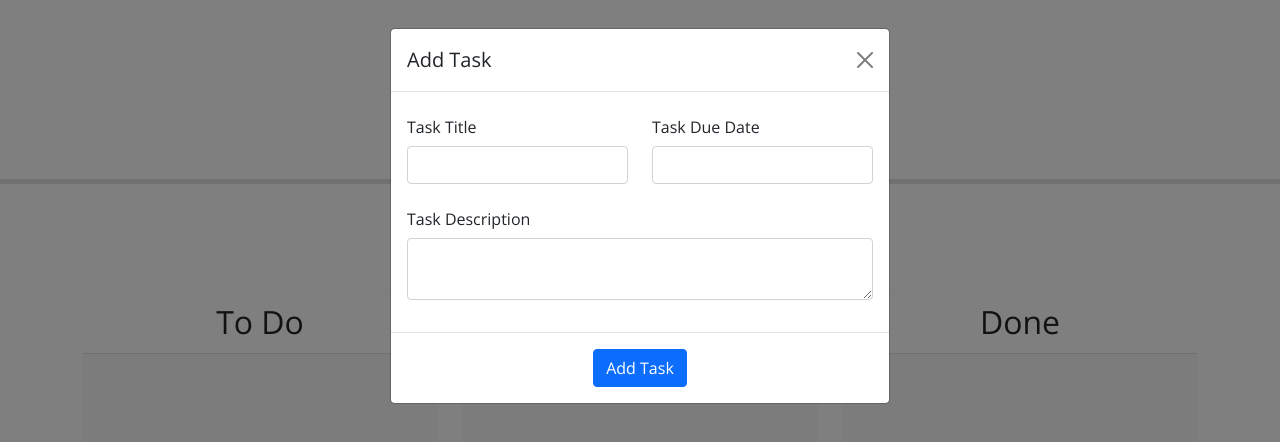
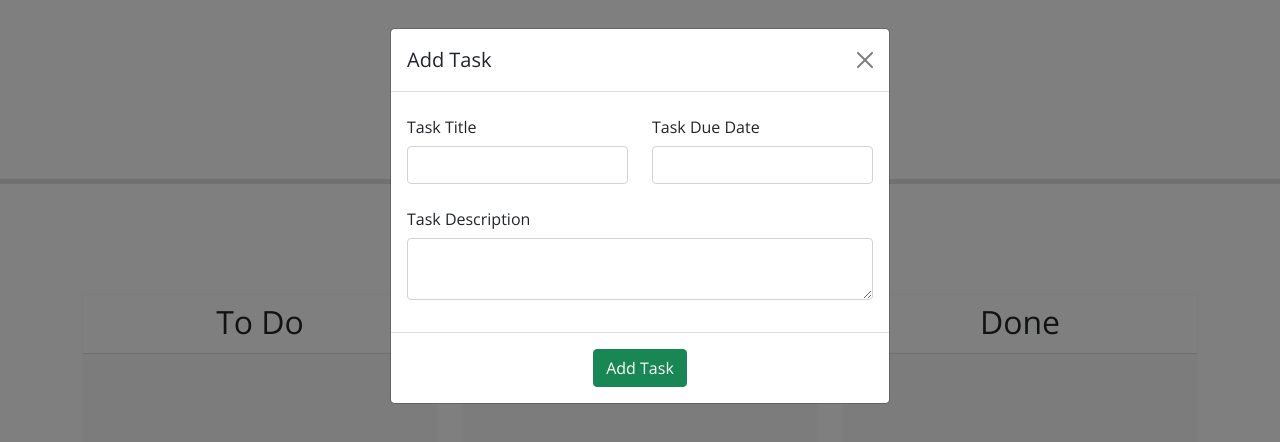
Before and after one commit to RyanH118/Task_Board, a plain HTML site: page index.html in a window 1280 px wide. Both pictures are taken after a click on the button "Add Task". Drawn offline with nearby package versions, Linux system fonts and the light colour scheme.

Commit message:
Changed the bg color of add task btn on the modal to match the one on the page.

```diff
--- a/assets/css/style.css
+++ b/assets/css/style.css
@@ -14,3 +14,8 @@ body {
 .task-card:hover {
   cursor: grab;
 }
+
+.bg-color {
+  background-color: #198754;
+  border-color: #198754;
+}
--- a/index.html
+++ b/index.html
@@ -51,7 +51,7 @@
             </form>
           </div>
           <div class="modal-footer d-flex justify-content-center">
-            <button type="button" class="btn btn-primary">Add Task</button>
+            <button type="button" class="btn btn-primary bg-color">Add Task</button>
           </div>
         </div>
       </div>
```
